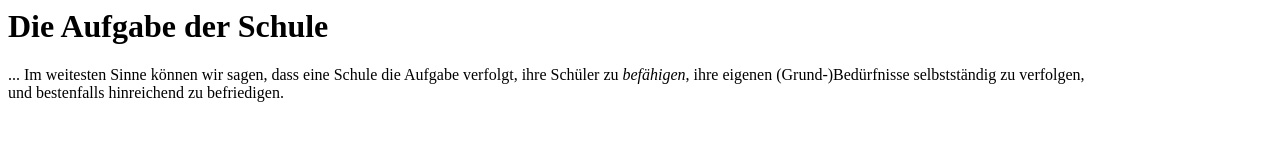
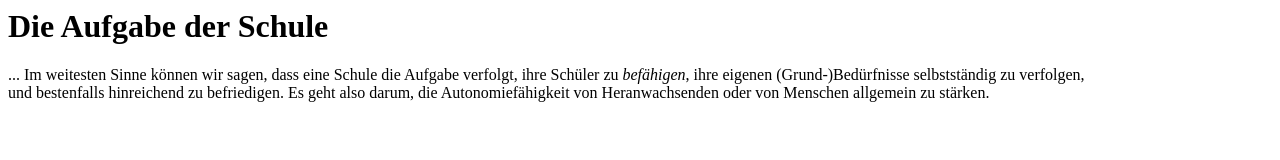
Before and after one commit to OliBenjamind/olibenjamind.github.io, a plain HTML site: page index.html in a window 1280 px wide. Drawn offline with Linux system fonts and the light colour scheme.

Commit message:
Update index.html

```diff
--- a/index.html
+++ b/index.html
@@ -8,7 +8,7 @@
     <h1>Die Aufgabe der Schule</h1>
     <p>
       ... Im weitesten Sinne können wir sagen, dass eine Schule die Aufgabe verfolgt, ihre Schüler zu <em>befähigen</em>, ihre eigenen (Grund-)Bedürfnisse selbstständig zu verfolgen, <br>
-      und bestenfalls hinreichend zu befriedigen.
+      und bestenfalls hinreichend zu befriedigen. Es geht also darum, die Autonomiefähigkeit von Heranwachsenden oder von Menschen allgemein zu stärken.
     </p>
 
   </body>
```
